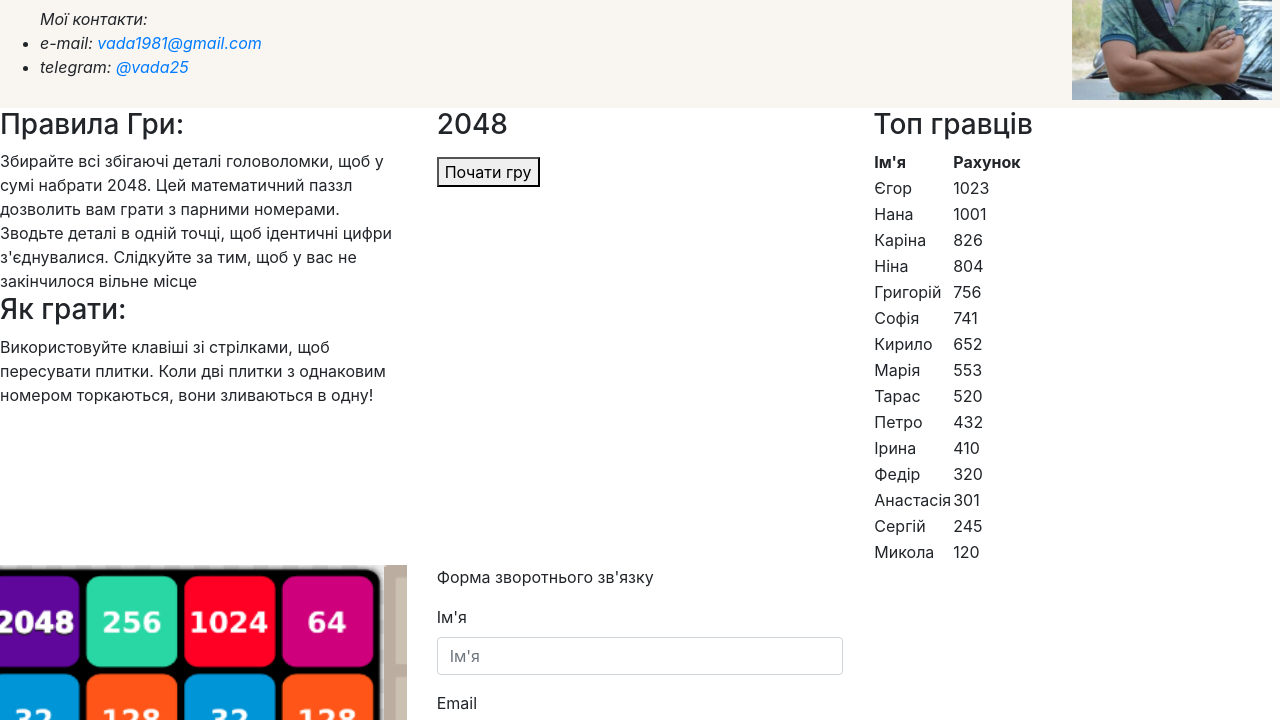
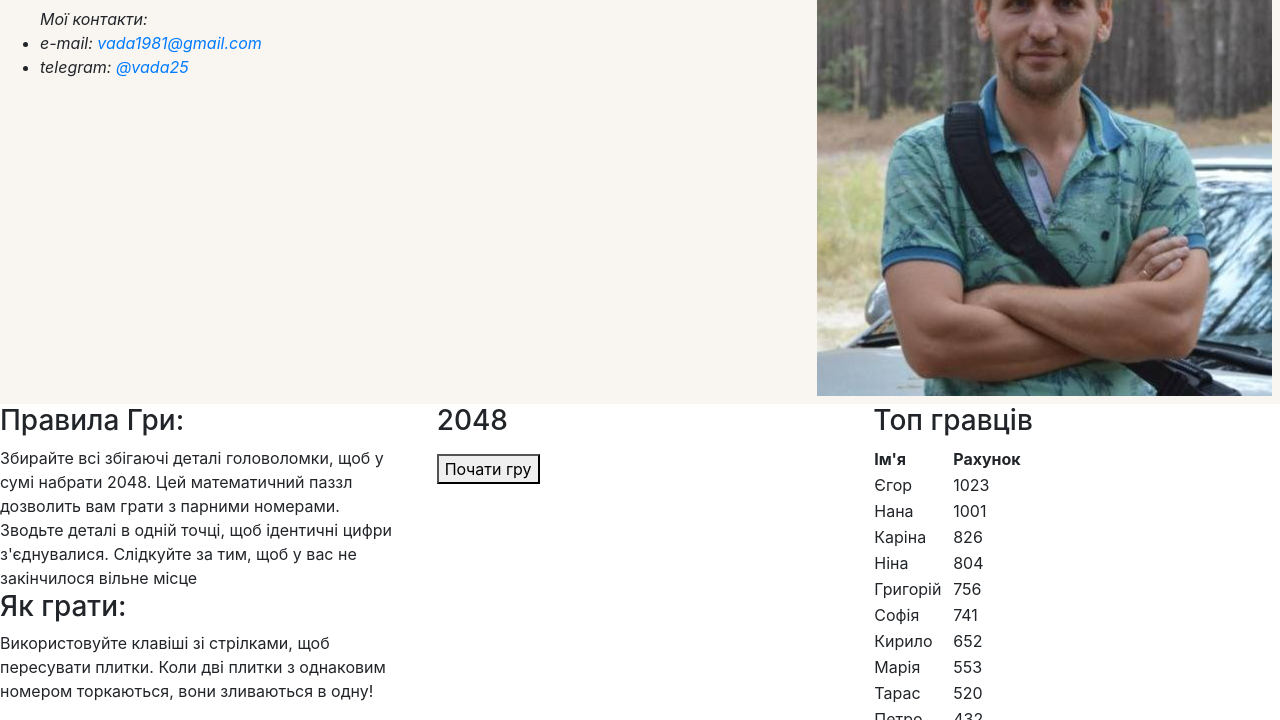
Before and after one commit to vada25/my_first_www, a plain HTML site: page index.html in a window 1280 px wide. Shown: the part 181-901 px from the top of the page. Drawn offline with nearby package versions, Linux system fonts and the light colour scheme.

Commit message:
styles.css

```diff
--- a/style/styles.css
+++ b/style/styles.css
@@ -40,8 +40,9 @@
     margin-top: 10px;
     font-style: italic;
 }
-.My_photo {
+.my_photo {
     width: 200px;
+
 .game_box {
     display: flex;
     justify-content: space-around;
```
